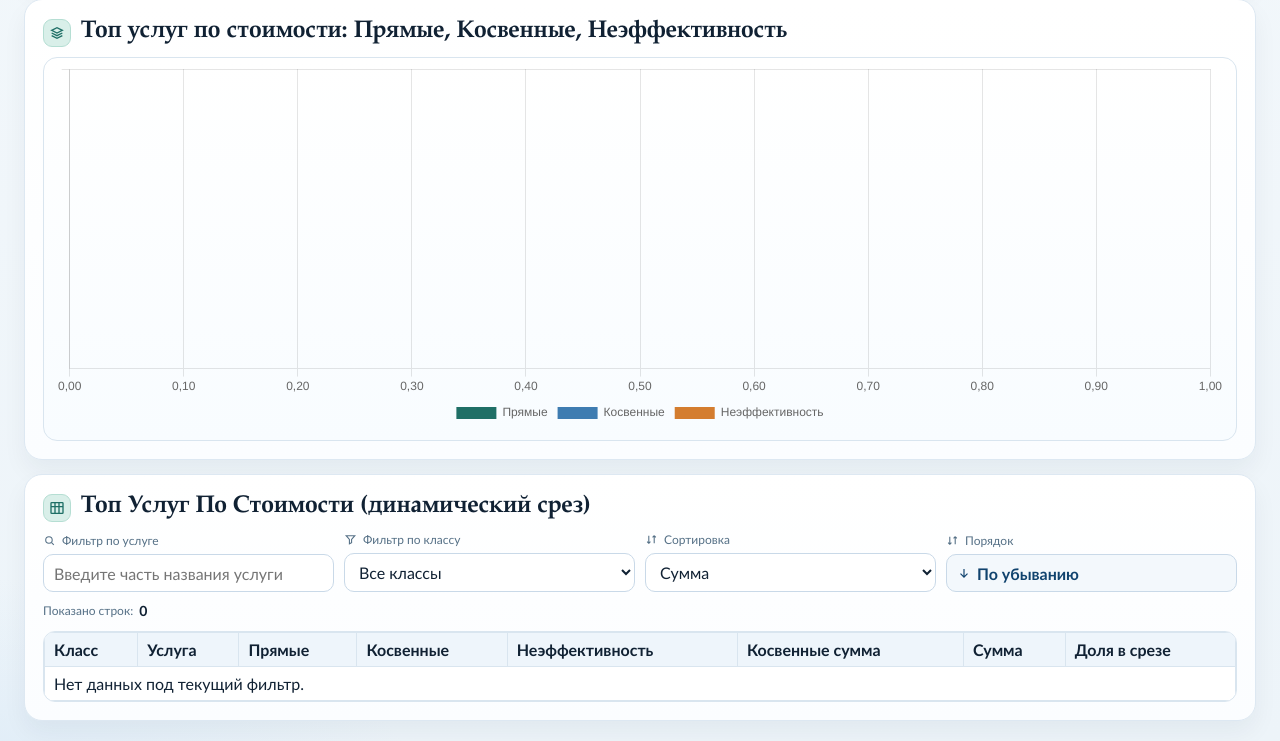
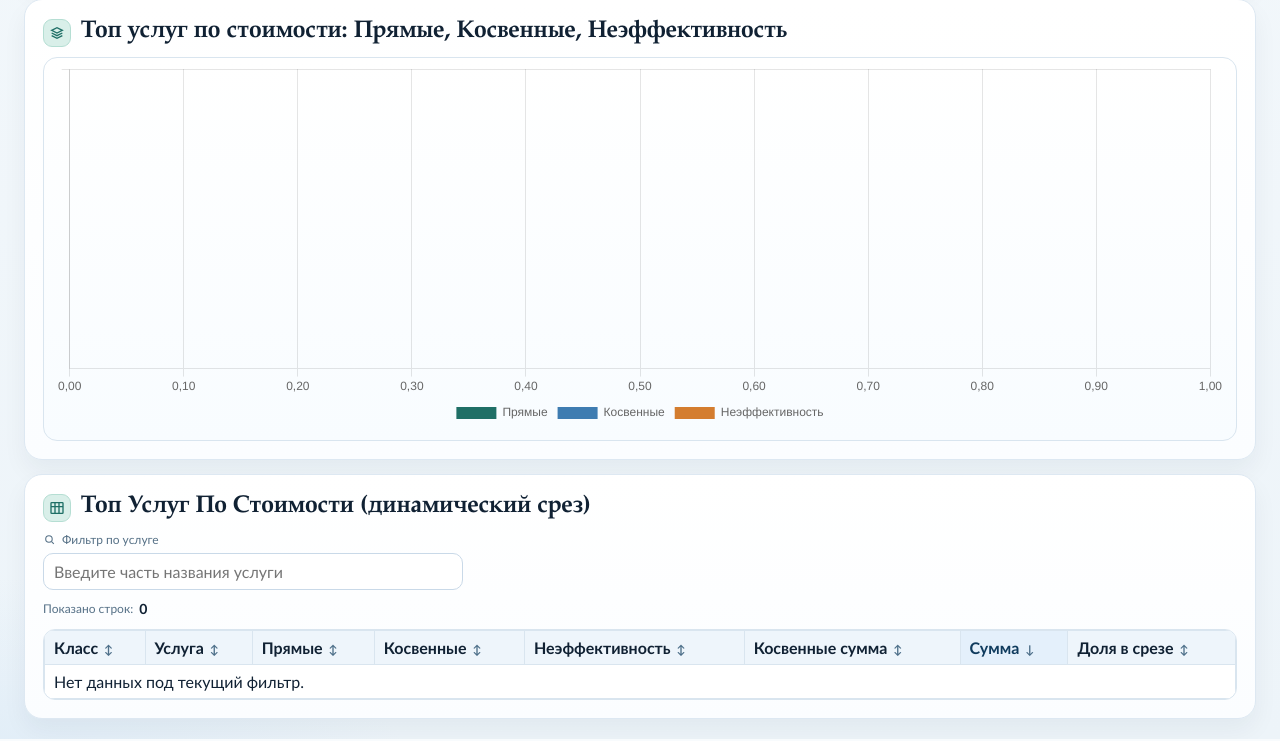
Before and after one commit to vldsmelov/opop_bi, a Flask app: template templates/dashboard.html in a window 1280 px wide. Shown: the part 1160-1901 px from the top of the page. Run offline with Flask 3, Linux system fonts and the light colour scheme; the template is opened without the code that fills it: most values are stand-ins (such as "Sample title", 1, 10 or a date in 2020).

Commit message:
feat: sort table by clicking column headers

```diff
--- a/templates/dashboard.html
+++ b/templates/dashboard.html
@@ -149,7 +149,7 @@
       .canvas-wrap { min-height:280px; }
       .top-chart-wrap { min-height:360px; }
       .table-toolbar { display:grid; gap:10px; margin:8px 0 12px; }
-      .table-filters { display:grid; gap:10px; grid-template-columns:repeat(4,minmax(160px,1fr)); }
+      .table-filters { display:grid; gap:10px; grid-template-columns:minmax(220px,420px); }
       .table-control { display:grid; gap:6px; }
       .table-control label { font-size:12px; color:var(--muted); display:flex; align-items:center; gap:6px; }
       .table-control label svg { width:13px; height:13px; stroke:currentColor; fill:none; stroke-width:2; }
@@ -177,13 +177,15 @@
         top:0;
         z-index:2;
       }
+      th.sortable-th { cursor:pointer; user-select:none; white-space:nowrap; }
+      th.sortable-th .sort-mark { margin-left:6px; color:#4d6f89; font-size:12px; }
+      th.sortable-th.active { background:#e4f0fb; color:#0f3b5d; }
       tbody tr:nth-child(even) { background:#fbfdff; }
       td.num { text-align:right; white-space:nowrap; }
       .error { border:1px solid #f2c6c6; background:#fff1f1; color:#8b2020; border-radius:10px; padding:10px; }
       @media (max-width:1100px) {
         .metrics { grid-template-columns:repeat(3,minmax(130px,1fr)); }
         .layout-grid,.controls,.summary,.charts { grid-template-columns:1fr; }
-        .table-filters { grid-template-columns:repeat(2,minmax(160px,1fr)); }
       }
       @media (max-width:700px) {
         .wrap { padding:14px 12px; }
@@ -203,9 +205,6 @@
       <symbol id="i-sliders" viewBox="0 0 24 24"><path d="M4 6h6M14 6h6M10 6v6M4 18h10M18 18h2M14 18v-6"/></symbol>
       <symbol id="i-percent" viewBox="0 0 24 24"><path d="m5 19 14-14"/><circle cx="7.5" cy="7.5" r="2.5"/><circle cx="16.5" cy="16.5" r="2.5"/></symbol>
       <symbol id="i-reset" viewBox="0 0 24 24"><path d="M3 12a9 9 0 1 0 3-6.7"/><path d="M3 4v4h4"/></symbol>
-      <symbol id="i-sort" viewBox="0 0 24 24"><path d="M7 5v14M7 19l-3-3M7 19l3-3M17 19V5M17 5l-3 3M17 5l3 3"/></symbol>
-      <symbol id="i-arrow-up" viewBox="0 0 24 24"><path d="M12 5v14M6 11l6-6 6 6"/></symbol>
-      <symbol id="i-arrow-down" viewBox="0 0 24 24"><path d="M12 19V5M6 13l6 6 6-6"/></symbol>
       <symbol id="i-pie" viewBox="0 0 24 24"><path d="M12 3v9h9"/><path d="M21 12a9 9 0 1 1-9-9"/></symbol>
       <symbol id="i-bars" viewBox="0 0 24 24"><path d="M5 20V9M12 20V4M19 20v-7"/></symbol>
       <symbol id="i-stack" viewBox="0 0 24 24"><path d="m4 8 8-4 8 4-8 4-8-4zM4 12l8 4 8-4M4 16l8 4 8-4"/></symbol>
@@ -340,32 +339,6 @@
               <label for="tableServiceFilter"><svg><use href="#i-search"></use></svg>Фильтр по услуге</label>
               <input id="tableServiceFilter" type="text" placeholder="Введите часть названия услуги" />
             </div>
-            <div class="table-control">
-              <label for="tableClassFilter"><svg><use href="#i-filter"></use></svg>Фильтр по классу</label>
-              <select id="tableClassFilter">
-                <option value="">Все классы</option>
-                {% for class_item in dashboard.classes %}
-                <option value="{{ class_item.name }}">{{ class_item.name }}</option>
-                {% endfor %}
-              </select>
-            </div>
-            <div class="table-control">
-              <label for="tableSortKey"><svg><use href="#i-sort"></use></svg>Сортировка</label>
-              <select id="tableSortKey">
-                <option value="total_cost">Сумма</option>
-                <option value="share">Доля в срезе</option>
-                <option value="service_name">Услуга</option>
-                <option value="class_name">Класс</option>
-                <option value="direct_cost">Прямые</option>
-                <option value="indirect_cost">Косвенные</option>
-                <option value="inefficiency_cost">Неэффективность</option>
-                <option value="indirect_sum">Косвенные сумма</option>
-              </select>
-            </div>
-            <div class="table-control">
-              <label><svg><use href="#i-sort"></use></svg>Порядок</label>
-              <button id="tableSortDir" type="button" class="mode-btn"><svg><use href="#i-arrow-down"></use></svg>По убыванию</button>
-            </div>
           </div>
           <div class="table-meta">Показано строк: <strong id="tableRowsCount">0</strong></div>
         </div>
@@ -373,14 +346,14 @@
           <table>
             <thead>
               <tr>
-                <th>Класс</th>
-                <th>Услуга</th>
-                <th>Прямые</th>
-                <th>Косвенные</th>
-                <th>Неэффективность</th>
-                <th>Косвенные сумма</th>
-                <th>Сумма</th>
-                <th>Доля в срезе</th>
+                <th class="sortable-th" data-sort-key="class_name">Класс<span class="sort-mark">↕</span></th>
+                <th class="sortable-th" data-sort-key="service_name">Услуга<span class="sort-mark">↕</span></th>
+                <th class="sortable-th" data-sort-key="direct_cost">Прямые<span class="sort-mark">↕</span></th>
+                <th class="sortable-th" data-sort-key="indirect_cost">Косвенные<span class="sort-mark">↕</span></th>
+                <th class="sortable-th" data-sort-key="inefficiency_cost">Неэффективность<span class="sort-mark">↕</span></th>
+                <th class="sortable-th" data-sort-key="indirect_sum">Косвенные сумма<span class="sort-mark">↕</span></th>
+                <th class="sortable-th" data-sort-key="total_cost">Сумма<span class="sort-mark">↕</span></th>
+                <th class="sortable-th" data-sort-key="share">Доля в срезе<span class="sort-mark">↕</span></th>
               </tr>
             </thead>
             <tbody id="topServicesTableBody"></tbody>
@@ -402,7 +375,6 @@
         selectedService: null,
         activeClasses: new Set(),
         tableQuery: "",
-        tableClass: "",
         tableSortKey: "total_cost",
         tableSortDir: "desc",
       };
@@ -422,11 +394,9 @@
         total: document.getElementById("sliceTotal"),
         di: document.getElementById("sliceDirectIndirect"),
         ineff: document.getElementById("sliceInefficiency"),
+        tableHeaders: Array.from(document.querySelectorAll("th.sortable-th")),
         tableBody: document.getElementById("topServicesTableBody"),
         tableServiceFilter: document.getElementById("tableServiceFilter"),
-        tableClassFilter: document.getElementById("tableClassFilter"),
-        tableSortKey: document.getElementById("tableSortKey"),
-        tableSortDir: document.getElementById("tableSortDir"),
         tableRowsCount: document.getElementById("tableRowsCount"),
         topChartWrap: document.getElementById("topServicesWrap"),
       };
@@ -527,11 +497,17 @@
         el.ineff.textContent = `${money(t.ineff)} (${pct(t.total ? (t.ineff / t.total) * 100 : 0)})`;
       }
 
-      function updateTableSortDirButton() {
-        const isAsc = state.tableSortDir === "asc";
-        el.tableSortDir.innerHTML = isAsc
-          ? '<svg><use href="#i-arrow-up"></use></svg>По возрастанию'
-          : '<svg><use href="#i-arrow-down"></use></svg>По убыванию';
+      function updateTableHeaderSortVisuals() {
+        for (const th of el.tableHeaders) {
+          const key = th.dataset.sortKey;
+          const mark = th.querySelector(".sort-mark");
+          const active = state.tableSortKey === key;
+          th.classList.toggle("active", active);
+          th.setAttribute("aria-sort", active ? (state.tableSortDir === "asc" ? "ascending" : "descending") : "none");
+          if (mark) {
+            mark.textContent = active ? (state.tableSortDir === "asc" ? "↑" : "↓") : "↕";
+          }
+        }
       }
 
       function compareText(a, b) {
@@ -551,10 +527,6 @@
             s.service_name.toLowerCase().includes(query) ||
             s.class_name.toLowerCase().includes(query)
           );
-        }
-
-        if (state.tableClass) {
-          rows = rows.filter((s) => s.class_name === state.tableClass);
         }
 
         const dir = state.tableSortDir === "asc" ? 1 : -1;
@@ -595,6 +567,7 @@
       function renderTable(services, t) {
         const rows = applyTableFiltersAndSort(services, t);
         el.tableRowsCount.textContent = rows.length;
+        updateTableHeaderSortVisuals();
 
         if (!rows.length) {
           el.tableBody.innerHTML = '<tr><td colspan="8">Нет данных под текущий фильтр.</td></tr>';
@@ -803,19 +776,19 @@
         state.tableQuery = el.tableServiceFilter.value;
         renderTableOnly();
       });
-      el.tableClassFilter.addEventListener("change", () => {
-        state.tableClass = el.tableClassFilter.value;
-        renderTableOnly();
-      });
-      el.tableSortKey.addEventListener("change", () => {
-        state.tableSortKey = el.tableSortKey.value;
-        renderTableOnly();
-      });
-      el.tableSortDir.addEventListener("click", () => {
-        state.tableSortDir = state.tableSortDir === "asc" ? "desc" : "asc";
-        updateTableSortDirButton();
-        renderTableOnly();
-      });
+      for (const th of el.tableHeaders) {
+        th.addEventListener("click", () => {
+          const key = th.dataset.sortKey;
+          if (!key) return;
+          if (state.tableSortKey === key) {
+            state.tableSortDir = state.tableSortDir === "asc" ? "desc" : "asc";
+          } else {
+            state.tableSortKey = key;
+            state.tableSortDir = "desc";
+          }
+          renderTableOnly();
+        });
+      }
       el.modeAbs.addEventListener("click", () => setMode("absolute"));
       el.modePct.addEventListener("click", () => setMode("percent"));
       el.reset.addEventListener("click", () => {
@@ -823,22 +796,16 @@
         el.searchFilter.value = "";
         state.selectedService = null;
         state.tableQuery = "";
-        state.tableClass = "";
         state.tableSortKey = "total_cost";
         state.tableSortDir = "desc";
         el.tableServiceFilter.value = "";
-        el.tableClassFilter.value = "";
-        el.tableSortKey.value = state.tableSortKey;
         updateClassToggleVisuals();
         updateSearchStatus("", "Фильтр услуги не выбран.");
         updateClearSearchState();
-        updateTableSortDirButton();
         setMode("absolute");
       });
 
       fillServiceDatalist();
-      el.tableSortKey.value = state.tableSortKey;
-      updateTableSortDirButton();
       updateClassToggleVisuals();
       syncServiceSelectionFromInput();
       render();
```
